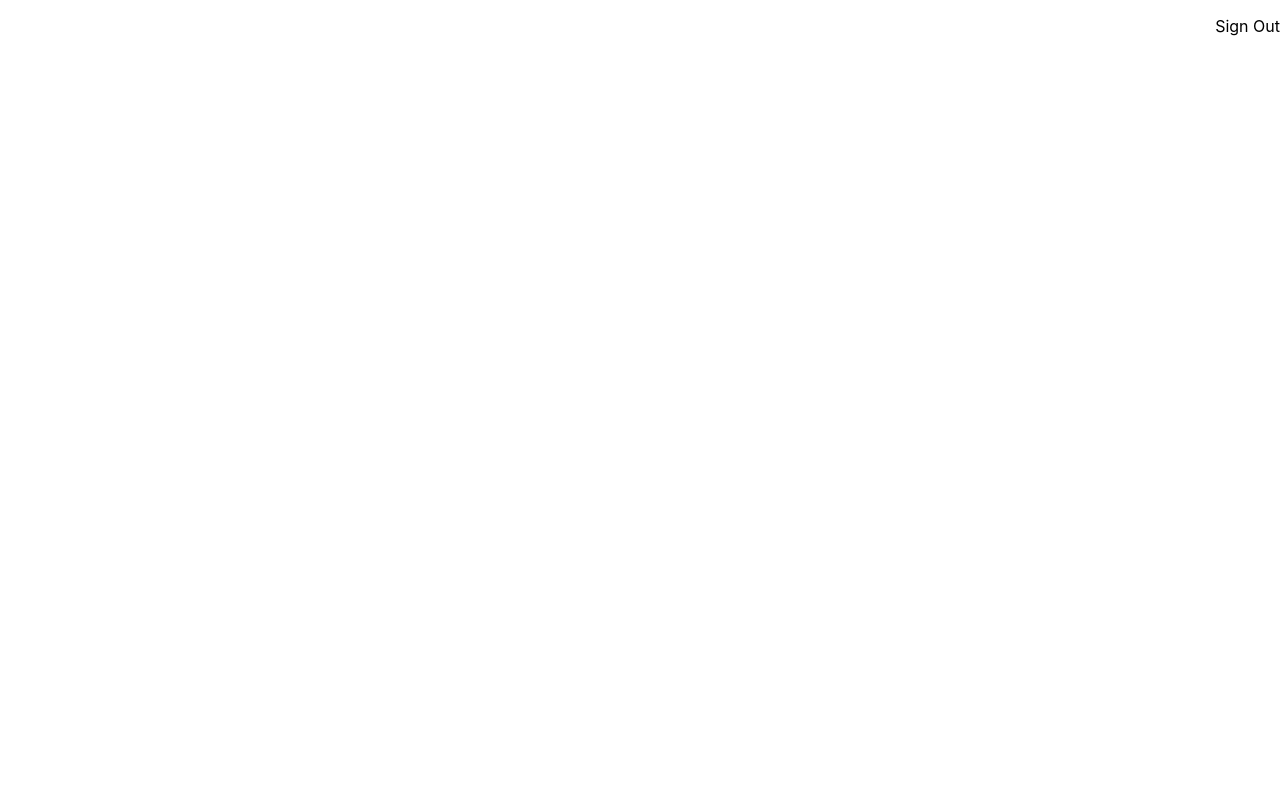
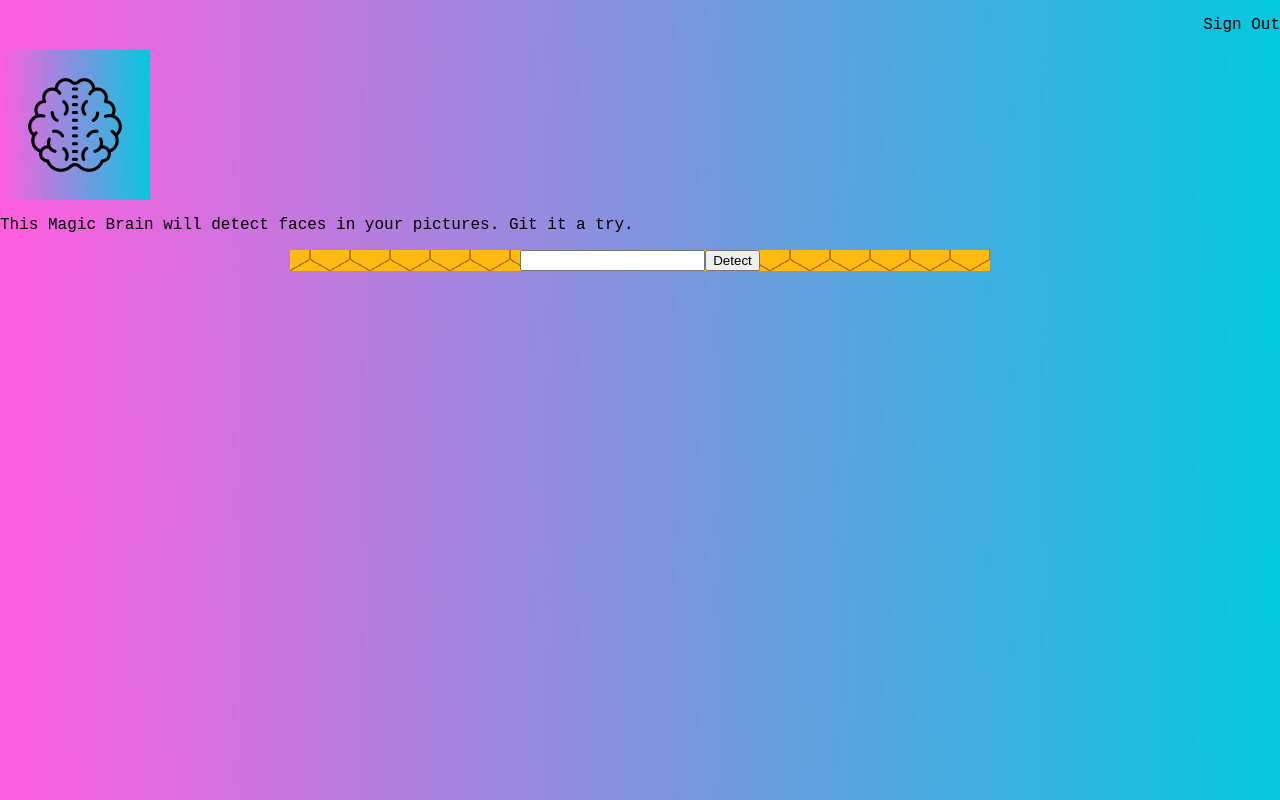
Before and after one commit to Danny-Lenko/ztm-smart-brain, a React (Create React App) app: page / in a window 1280 px wide. Built offline with nearby package versions, Linux system fonts and the light colour scheme; the HTML template or start-up script is replaced by a standard one.

Commit message:
set up the logo and input

```diff
--- a/package.json
+++ b/package.json
@@ -12,6 +12,7 @@
     "@types/react-dom": "^18.2.4",
     "react": "^18.2.0",
     "react-dom": "^18.2.0",
+    "react-parallax-tilt": "^1.7.143",
     "react-scripts": "5.0.1",
     "tachyons": "^4.12.0",
     "typescript": "^4.9.5",
--- a/src/App.css
+++ b/src/App.css
@@ -2,37 +2,16 @@
   text-align: center;
 }
 
-.App-logo {
-  height: 40vmin;
-  pointer-events: none;
+.center {
+  display: flex;
+  justify-content: center;
 }
 
-@media (prefers-reduced-motion: no-preference) {
-  .App-logo {
-    animation: App-logo-spin infinite 20s linear;
-  }
+.particles {
+  position: fixed;
+  top: 0;
+  right: 0;
+  bottom: 0;
+  left: 0;
+  z-index: -1;
 }
-
-.App-header {
-  background-color: #282c34;
-  min-height: 100vh;
-  display: flex;
-  flex-direction: column;
-  align-items: center;
-  justify-content: center;
-  font-size: calc(10px + 2vmin);
-  color: white;
-}
-
-.App-link {
-  color: #61dafb;
-}
-
-@keyframes App-logo-spin {
-  from {
-    transform: rotate(0deg);
-  }
-  to {
-    transform: rotate(360deg);
-  }
-}
--- a/src/App.tsx
+++ b/src/App.tsx
@@ -1,10 +1,12 @@
-import { Navigation } from './components';
-import './App.css';
+import { Navigation, Logo, InputForm } from "./components";
+import "./App.css";
 
 function App() {
   return (
     <>
       <Navigation />
+      <Logo />
+      <InputForm />
     </>
   );
 }
--- /dev/null
+++ b/src/components/InputForm/InputForm.css
@@ -0,0 +1,48 @@
+.form {
+  width: 700px;
+  background: radial-gradient(
+        circle farthest-side at 0% 50%,
+        #fb1 23.5%,
+        rgba(240, 166, 17, 0) 0
+      )
+      21px 30px,
+    radial-gradient(
+        circle farthest-side at 0% 50%,
+        #b71 24%,
+        rgba(240, 166, 17, 0) 0
+      )
+      19px 30px,
+    linear-gradient(
+        #fb1 14%,
+        rgba(240, 166, 17, 0) 0,
+        rgba(240, 166, 17, 0) 85%,
+        #fb1 0
+      )
+      0 0,
+    linear-gradient(
+        150deg,
+        #fb1 24%,
+        #b71 0,
+        #b71 26%,
+        rgba(240, 166, 17, 0) 0,
+        rgba(240, 166, 17, 0) 74%,
+        #b71 0,
+        #b71 76%,
+        #fb1 0
+      )
+      0 0,
+    linear-gradient(
+        30deg,
+        #fb1 24%,
+        #b71 0,
+        #b71 26%,
+        rgba(240, 166, 17, 0) 0,
+        rgba(240, 166, 17, 0) 74%,
+        #b71 0,
+        #b71 76%,
+        #fb1 0
+      )
+      0 0,
+    linear-gradient(90deg, #b71 2%, #fb1 0, #fb1 98%, #b71 0%) 0 0 #fb1;
+  background-size: 40px 60px;
+}
--- /dev/null
+++ b/src/components/InputForm/InputForm.tsx
@@ -0,0 +1,26 @@
+import "./InputForm.css";
+
+export const InputForm: React.FC = () => {
+  return (
+    <div>
+      <p className="f3">
+        {"This Magic Brain will detect faces in your pictures. Git it a try."}
+      </p>
+      <div className="center">
+        <div className="form center pa4 br3 shadow-5">
+          <input
+            className="f4 pa2 w-70 center"
+            type="tex"
+            // onChange={onInputChange}
+          />
+          <button
+            className="w-30 grow f4 link ph3 pv2 dib white bg-light-purple"
+            // onClick={onButtonSubmit}
+          >
+            Detect
+          </button>
+        </div>
+      </div>
+    </div>
+  );
+};
--- /dev/null
+++ b/src/components/InputForm/index.ts
@@ -0,0 +1 @@
+export { InputForm } from "./InputForm";
--- /dev/null
+++ b/src/components/Logo/Logo.css
@@ -0,0 +1,6 @@
+.Tilt {
+  background: linear-gradient(89deg, #ff5edf 0%, #04c8de 100%);
+  display: flex;
+  align-items: center;
+  justify-content: center;
+}
--- /dev/null
+++ b/src/components/Logo/Logo.tsx
@@ -0,0 +1,21 @@
+import React from "react";
+import Tilt from "react-parallax-tilt";
+import brain from "./brain.png";
+import "./Logo.css";
+
+export const Logo: React.FC = () => {
+  return (
+    <div className="ma4 mt0">
+      <Tilt
+        className="Tilt br2 shadow-2"
+        tiltMaxAngleX={40}
+        tiltMaxAngleY={40}
+        style={{ height: 150, width: 150 }}
+      >
+        <div className="Tilt-inner pa3">
+          <img style={{ paddingTop: "5px" }} alt="logo" src={brain} />
+        </div>
+      </Tilt>
+    </div>
+  );
+};
--- /dev/null
+++ b/src/components/Logo/index.ts
@@ -0,0 +1 @@
+export { Logo } from "./Logo";
--- a/src/components/index.ts
+++ b/src/components/index.ts
@@ -1 +1,3 @@
 export * from "./Navigation";
+export * from "./Logo";
+export * from "./InputForm";
--- a/src/index.css
+++ b/src/index.css
@@ -1,13 +1,10 @@
 body {
   margin: 0;
-  font-family: -apple-system, BlinkMacSystemFont, 'Segoe UI', 'Roboto', 'Oxygen',
-    'Ubuntu', 'Cantarell', 'Fira Sans', 'Droid Sans', 'Helvetica Neue',
-    sans-serif;
-  -webkit-font-smoothing: antialiased;
-  -moz-osx-font-smoothing: grayscale;
+  padding: 0;
+  font-family: "Courier New", Courier, monospace;
+  background: linear-gradient(89deg, #FF5EDF 0%, #04C8DE 100%); /* w3c */
 }
 
-code {
-  font-family: source-code-pro, Menlo, Monaco, Consolas, 'Courier New',
-    monospace;
+button {
+  cursor: pointer;
 }
```
Also changed, not shown: src/components/Logo/brain.png (added), 1 other file (tests, documents, lock files or other folders).
